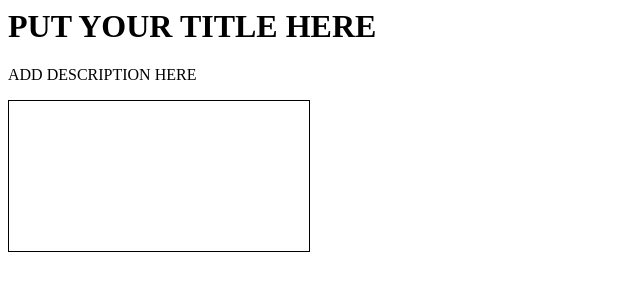
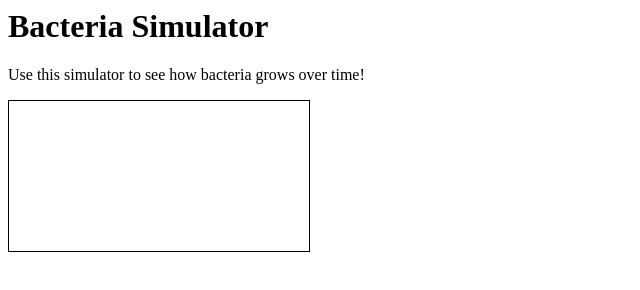
Before and after one commit to diksham123/diksham123.github.io, a plain HTML site: page index.html in a window 1280 px wide. Shown: the whole page, without its empty margins (0-640 px from the left). Drawn offline with Linux system fonts and the light colour scheme.

Commit message:
Update index.html

```diff
--- a/index.html
+++ b/index.html
@@ -9,8 +9,8 @@
   </head>
 
   <body>
-    <h1>PUT YOUR TITLE HERE</h1>
-    <p>ADD DESCRIPTION HERE</p>
+    <h1>Bacteria Simulator</h1>
+    <p>Use this simulator to see how bacteria grows over time!</p>
 
     <script type="text/processing">
 
```
